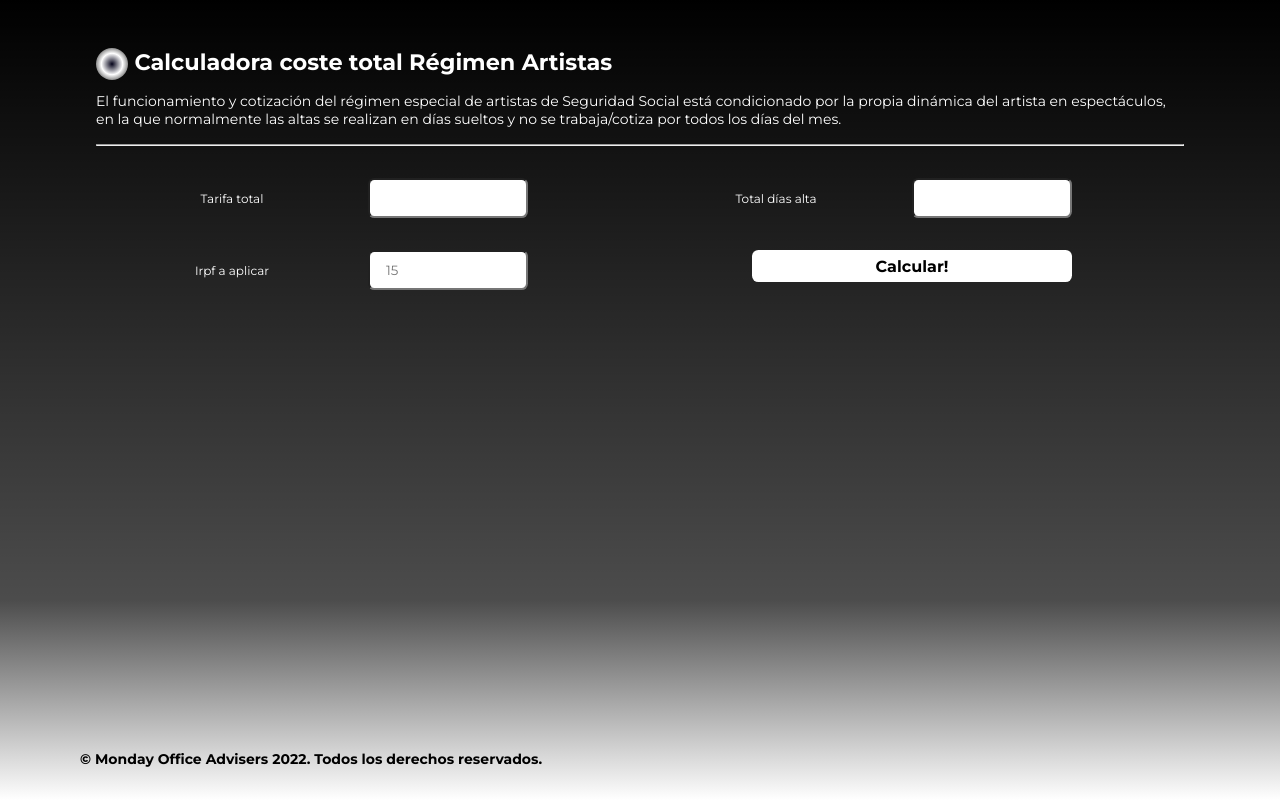
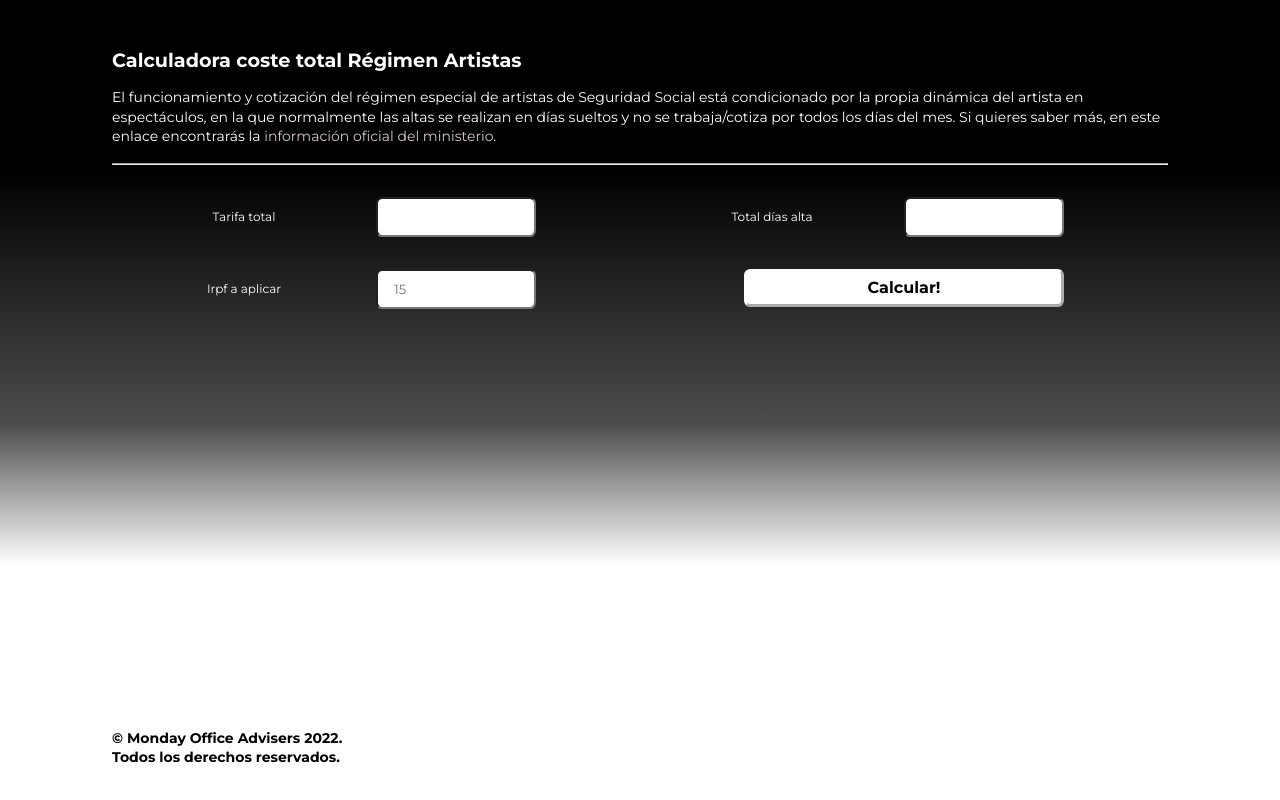
Before and after one commit to jorditosa/calculadora_Artistas, a plain HTML site: page index.html in a window 1280 px wide. Drawn offline with Linux system fonts and the light colour scheme.

Commit message:
Add files via upload

```diff
--- a/css/styles.css
+++ b/css/styles.css
@@ -14,16 +14,17 @@ body {
     font-family:'Montserrat', sans-serif;
     font-size: 62.5%;
     color: #ffffff;
-    background: linear-gradient(180deg, rgba(0,0,0,1) 0%, rgba(0,0,0,0.70) 75%, rgba(255,255,255,0.75) 100%);
+    background: linear-gradient(180deg, rgba(0,0,0,1) 30%, rgba(0,0,0,0.70) 75%, rgba(255,255,255,0.75) 100%);
     background-repeat: no-repeat;
 
-    height: 100vh;
+    height: 100%;
 
 }
 p {
     margin: 0;
     padding: 0;
     font-size: 1.2em;
+    line-height: 1.4;
 }
 @media (min-width: 768px){
     p {
@@ -31,12 +32,17 @@ p {
     }
 }
 h1 {
-    font-size: 1.4rem;
+    font-size: 1.2rem;
     text-align: left;
     margin: 1rem 0;
     color: #fff;
-    position: relative;
-    padding-left: 2.4rem ;
+}
+a {
+    text-decoration: none;
+    color: rgb(214, 199, 199);
+}
+a:hover {
+    opacity: 0.6;
 }
 label {
     font-size: 1.2em;
@@ -51,7 +57,7 @@ label {
 }
 .container {
     width: 90%;
-    max-width: 80rem;
+    max-width: 70rem;
     margin: 0 auto;
 
     padding: 2rem;
@@ -92,28 +98,9 @@ main {
 
     }
 }
-h1::before {
-    content: "";
-    display: block;
-    background: radial-gradient(circle, rgb(2, 1, 24) 0%, rgba(255,255,255,1) 47%, rgba(0,0,0,1) 100%);
-    border-radius: 1rem;
-    position: absolute;
-    top: 0;
-    left: 0;
-    bottom: 0;
-    width: 2rem;
-    height: 2rem;
-}
-@media (min-width: 768px) {
-    h1::before {
-        bottom: 0;
-    }
-}
-
 .calculadora {
     border-bottom-left-radius: 2rem;
     border-top-left-radius: 2rem;
-
 }
 .calculadora p {
     margin: 1rem 0;
@@ -136,9 +123,7 @@ input {
 }
 input[type=submit] {
     background-color: #e2e2e2;
-}
-input[type=submit] {
-
+    margin: 1rem 0;
 }
 .calculadora__results {
     padding: 1rem 0;
@@ -173,7 +158,7 @@ input[type=submit] {
 input.btn {
     display: block;
     background-color: #ffffff;
-    border: none;
+    border: 0.2rem outset #fff;
     border-top-left-radius: 0.4rem;
     border-bottom-left-radius: 0.4rem;
     margin: 1rem auto;
@@ -182,7 +167,7 @@ input.btn {
 
     max-width: 20rem;
     width: 100%;
-    height: 2rem;
+    height: 2.4rem;
 
     transition: all 0.5s ease-in-out;
 }
@@ -193,15 +178,22 @@ input.btn {
 }
 input.btn:hover {
     background:  rgba(0, 0, 0, 0.85);
+    border: 0.2rem outset #000;
     color: #fff;
     cursor: pointer;
 }
 
 /*   FOOTER   */
 .footer {
-    padding: 2rem 5rem;
-    position: fixed;
-    bottom: 0;
+    padding: 2rem;
+}
+@media (min-width: 768px) {
+    .footer {
+        position: fixed;
+        bottom: 0;
+        left: 0;
+        right: 0;
+    }
 }
 .footer p {
     margin: 0 auto;
--- a/index.html
+++ b/index.html
@@ -11,7 +11,7 @@
 <body class="calculadora">
     <main class="container">
         <h1>Calculadora coste total Régimen Artistas</h1>
-        <p>El funcionamiento y cotización del régimen especial de artistas de Seguridad Social está condicionado por la propia dinámica del artista en espectáculos, en la que normalmente las altas se realizan en días sueltos y no se trabaja/cotiza por todos los días del mes.</p>
+        <p>El funcionamiento y cotización del régimen especial de artistas de Seguridad Social está condicionado por la propia dinámica del artista en espectáculos, en la que normalmente las altas se realizan en días sueltos y no se trabaja/cotiza por todos los días del mes. Si quieres saber más, en este enlace encontrarás la <a href="https://www.mites.gob.es/es/guia/texto/guia_14/contenidos/guia_14_30_1.htm" title="Guia artistas ministerio trabajo">información oficial del ministerio</a>.</p>
         <hr>
         <form action="/formulario" method="POST" class="calculadora__section" id="formulario">
             <label for="salario">Tarifa total</label>
@@ -36,7 +36,8 @@
 </main>
 
 <footer class="footer container">
-    <p class="footer__text">&copy; Monday Office Advisers 2022. Todos los derechos reservados.</p>
+    <p class="footer__text">&copy; Monday Office Advisers 2022.</p>
+    <p class="footer__text">Todos los derechos reservados.</p>
 </footer>
 
 
```
